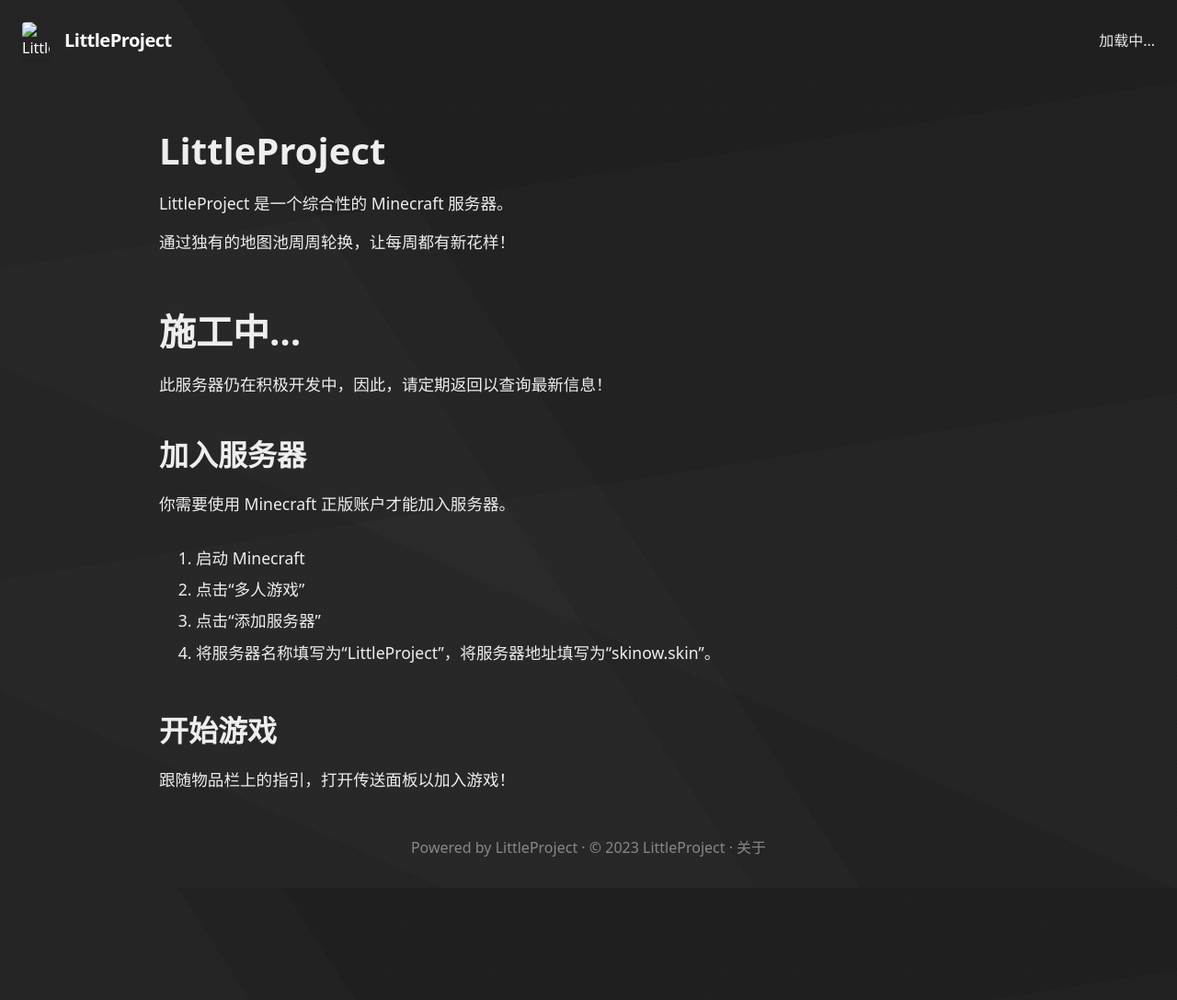
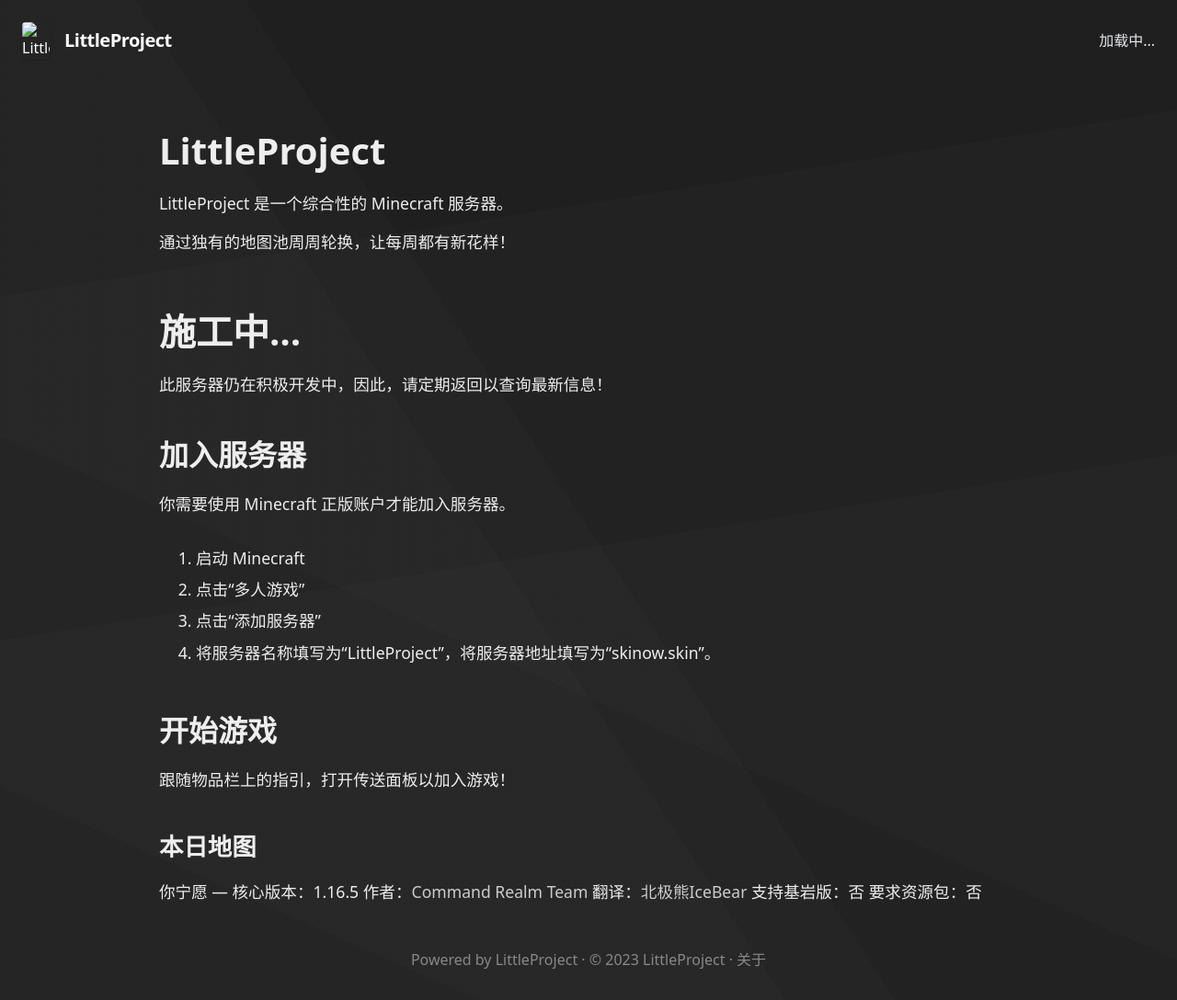
Before and after one commit to ParticleCube/CubeWebsite, a Jekyll site: the page built from about.md, in a window 1280 px wide. Shown: the whole page at 92% size. Built offline with Jekyll 4.4.1, drawn with Linux system fonts in a browser that asks for light colours; our own code applies the rules of GitHub Pages for plain Markdown files; before the commit the page ends 966 px from its top, so only the background shows below that.

Commit message:
map info

```diff
--- a/about.md
+++ b/about.md
@@ -25,3 +25,12 @@ LittleProject 是一个综合性的 Minecraft 服务器。
 ## 开始游戏
 
 跟随物品栏上的指引，打开传送面板以加入游戏！
+
+### 本日地图
+你宁愿
+---
+核心版本：1.16.5
+作者：[Command Realm Team](https://www.planetminecraft.com/project/would-you-rather-4897801/)
+翻译：[北极熊IceBear](https://space.bilibili.com/46318533)
+支持基岩版：否
+要求资源包：否
```
